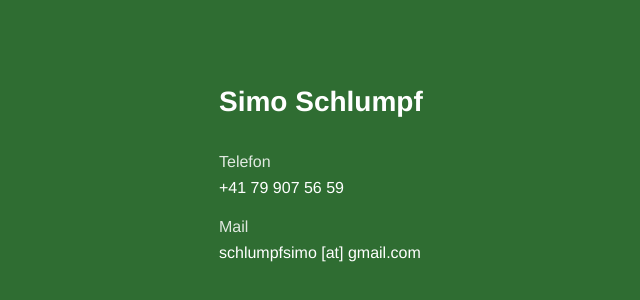
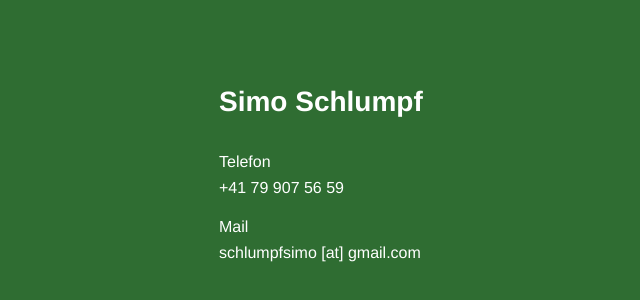
Before and after one commit to schlumpfsimo/simoschlumpf, a plain HTML site: page simoschlumpf.html in a window 1280 px wide. Shown: the part 220-520 px from the top of the page, 161-801 px from the left. Drawn offline with Linux system fonts and the light colour scheme.

Commit message:
Update simoschlumpf.html

```diff
--- a/simoschlumpf.html
+++ b/simoschlumpf.html
@@ -44,7 +44,7 @@
     }
 
     .label {
-      opacity: 0.85;
+      opacity: 1;
     }
   </style>
 </head>
```
